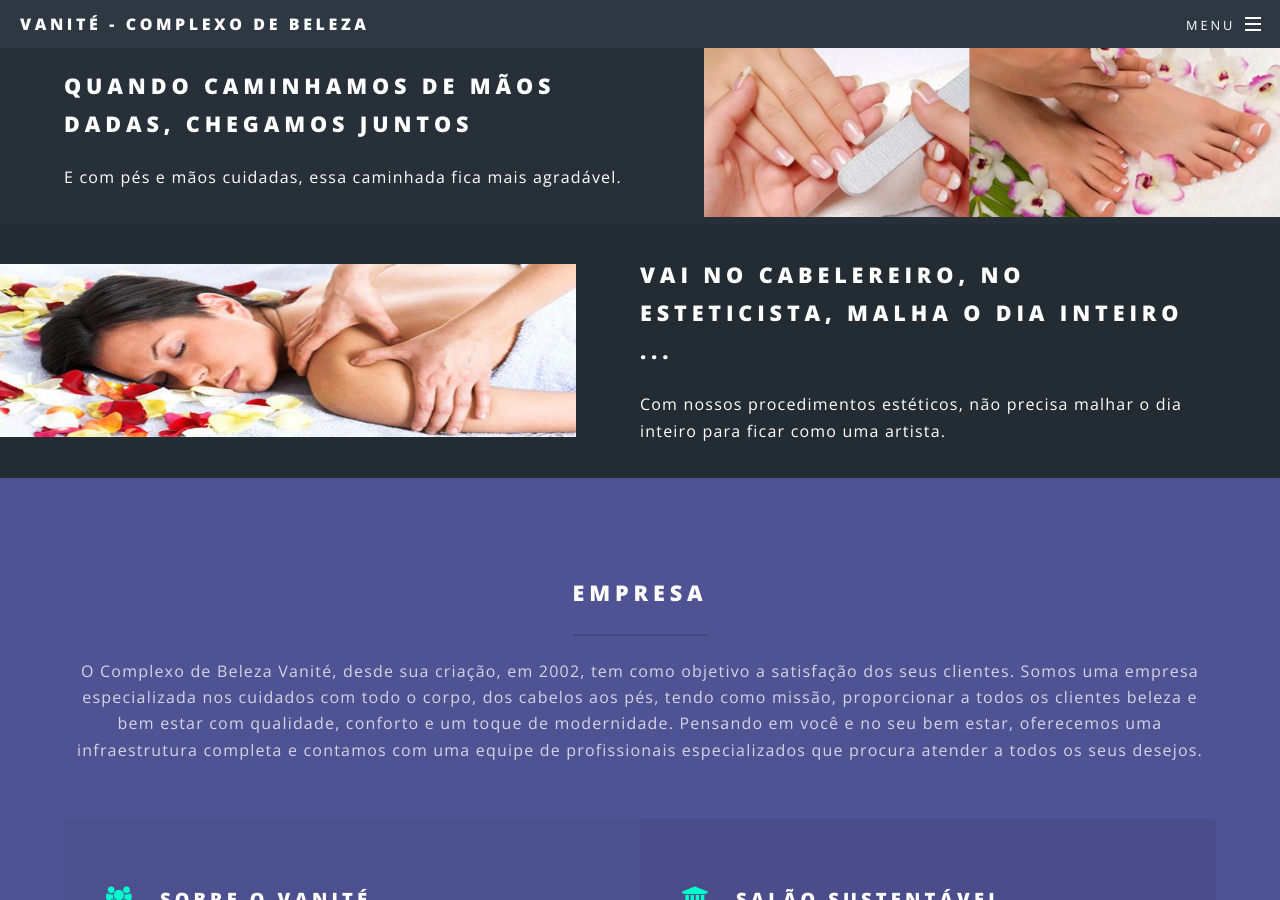
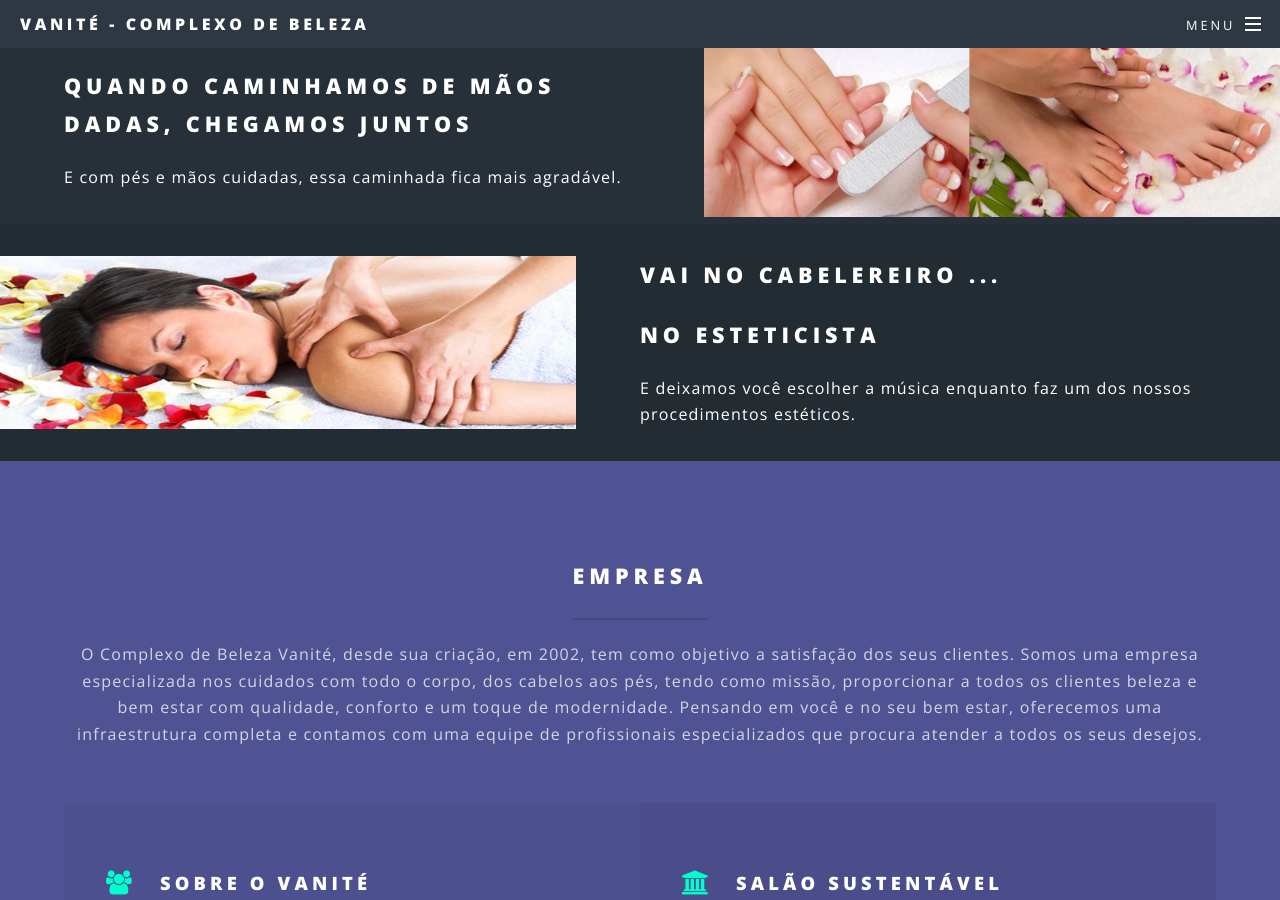
Before and after one commit to complexovanite/complexovanite.github.io, a Jekyll site: the page built from index.html, in a window 1280 px wide and 900 px high, scrolled down 1597 px. Built offline with Jekyll 4.4.1, drawn with Linux system fonts in a browser that asks for light colours.

Commit message:
Melhorando frase sobre estética

```diff
--- a/index.html
+++ b/index.html
@@ -46,8 +46,9 @@ layout: landing
 						</section>
 						<section class="spotlight">
 							<div class="image"><img src="images/pic03.jpg" alt="" /></div><div class="content">
-								<h2>Vai no cabelereiro, No esteticista, Malha o dia inteiro ...</h2>
-								<p>Com nossos procedimentos estéticos, não precisa malhar o dia inteiro para ficar como uma artista.</p>
+								<h2>Vai no cabelereiro ...</h2>
+							        <h2>No esteticista</h2>
+								<p>E deixamos você escolher a música enquanto faz um dos nossos procedimentos estéticos.</p>
 							</div>
 						</section>
 
```
